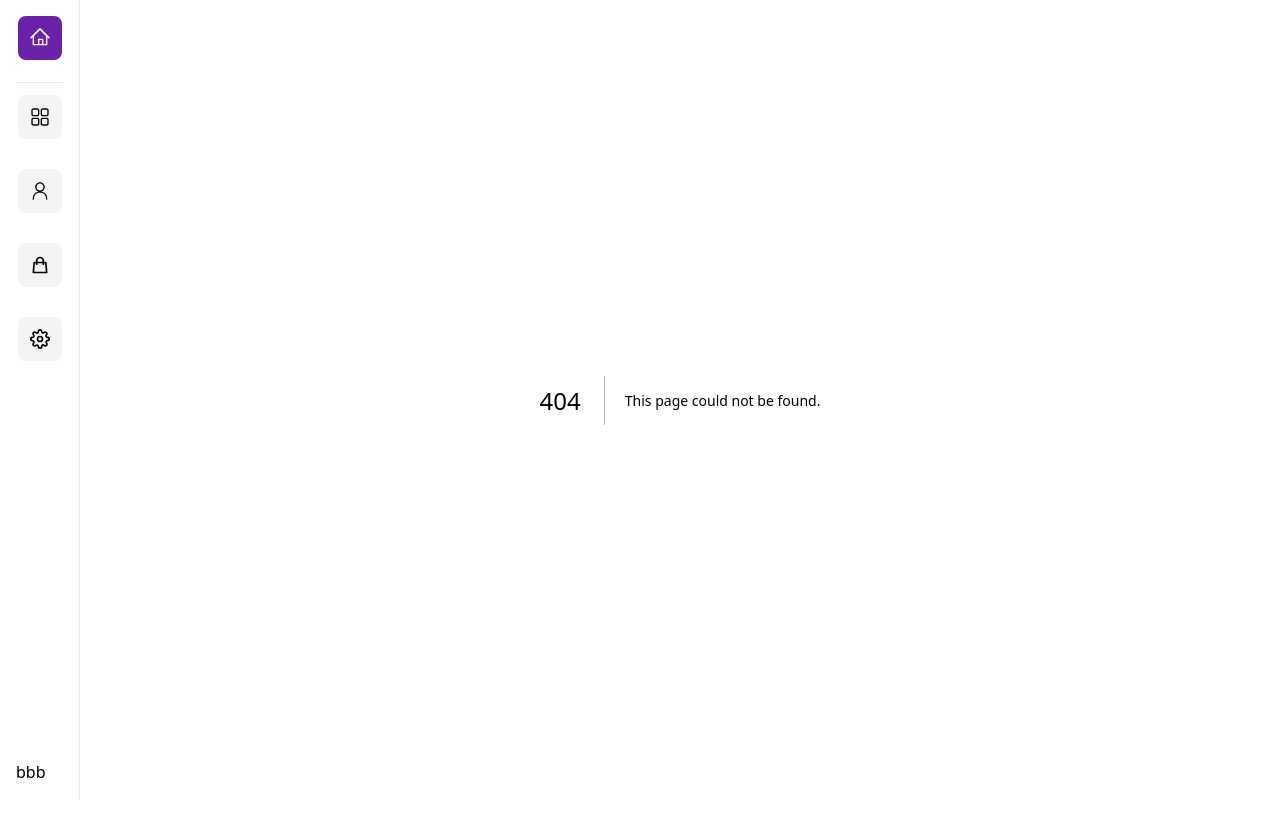
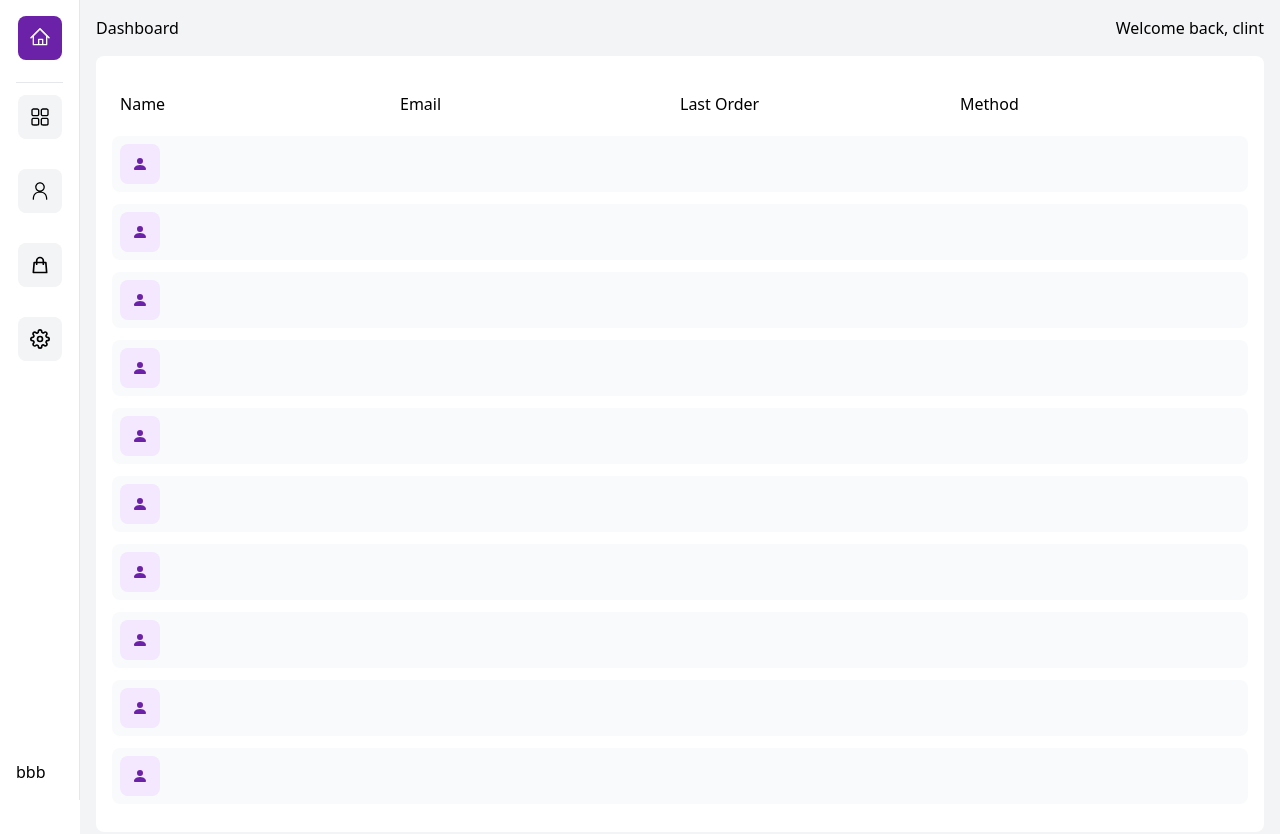
Before and after one commit to Mallikarjuna-dev/dashboard-nextjs, a Next.js app: page /customers in a window 1280 px wide. Before the commit this address had no page. Shown: the top 834 px of the page. Before the commit the page ends 800 px from the top, so only its background shows below. Built offline with nearby package versions, Linux system fonts and the light colour scheme.

Commit message:
customers page

```diff
--- a/components/Sidebar.jsx
+++ b/components/Sidebar.jsx
@@ -20,17 +20,17 @@ const Sidebar = ({ children }) => {
               <RxDashboard size={20} />
             </div>
           </Link>
-          <Link href="/">
+          <Link href="/customers">
             <div className="bg-gray-100 font-extrabold hover:bg-gray-300 my-3 p-3 rounded-lg inline-block">
               <RxPerson size={20} />
             </div>
           </Link>
-          <Link href="/">
+          <Link href="/orders">
             <div className="bg-gray-100 hover:bg-gray-300 my-3 p-3 rounded-lg inline-block">
               <HiOutlineShoppingBag size={20} />
             </div>
           </Link>
-          <Link href="/">
+          <Link href="/settings">
             <div className="bg-gray-100 hover:bg-gray-300 my-3 p-3 rounded-lg inline-block">
               <FiSettings size={20} />
             </div>
--- /dev/null
+++ b/pages/customers.jsx
@@ -0,0 +1,40 @@
+import { data } from "@/data/data";
+import React from "react";
+import { BsPersonFill, BsThreeDotsVertical } from "react-icons/bs";
+
+const customers = () => {
+  return (
+    <div className="bg-gray-100 min-h-screen">
+      <div className="flex justify-between px-4 pt-4">
+        <h2>Dashboard</h2>
+        <h2>Welcome back, clint</h2>
+      </div>
+      <div className="p-4">
+        <div className="w-full m-auto p-4 bg-white rounded-lg overflow-y-auto">
+          <div className="grid md:grid-cols-4 sm:grid-cols-3 grid-cols-2 my-3 p-2 items-center justify-between cursor-pointer">
+            <span>Name</span>
+            <span className="sm:text-left text-right">Email</span>
+            <span className="hidden md:grid">Last Order</span>
+            <span className="hidden sm:grid">Method</span>
+          </div>
+          <ul>
+            {data.map((order, id) => (
+              <li
+                key={id}
+                className="bg-gray-50 hover:bg-gray-200 my-3 p-2 grid md:grid-cols-4 sm:grid-cols-3 grid-cols-2 rounded-lg cursor-pointer"
+              >
+                <div className="flex items-center">
+                  <div className="bg-purple-100 p-3 rounded-lg">
+                    <BsPersonFill className="text-purple-800" />
+                  </div>
+                </div>
+              </li>
+            ))}
+          </ul>
+        </div>
+      </div>
+    </div>
+  );
+};
+
+export default customers;
--- /dev/null
+++ b/pages/orders.jsx
@@ -0,0 +1,7 @@
+import React from "react";
+
+const orders = () => {
+  return <div>orders</div>;
+};
+
+export default orders;
```
